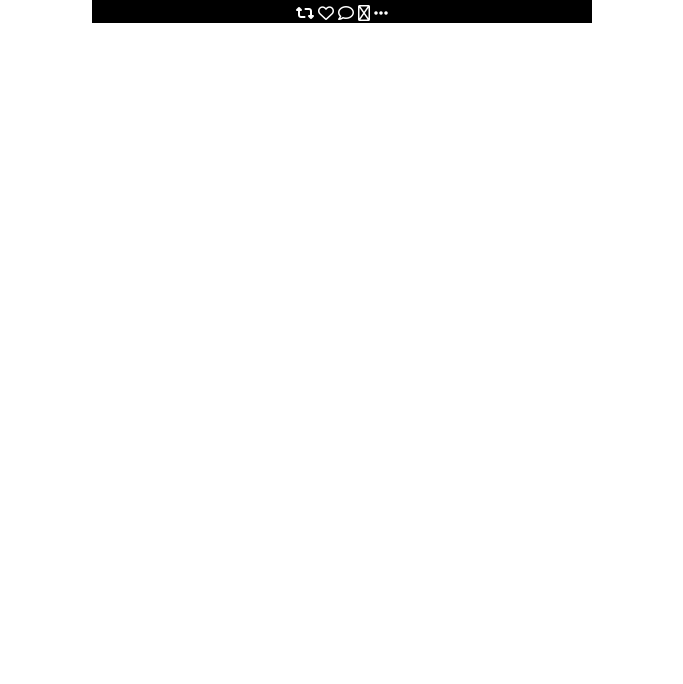
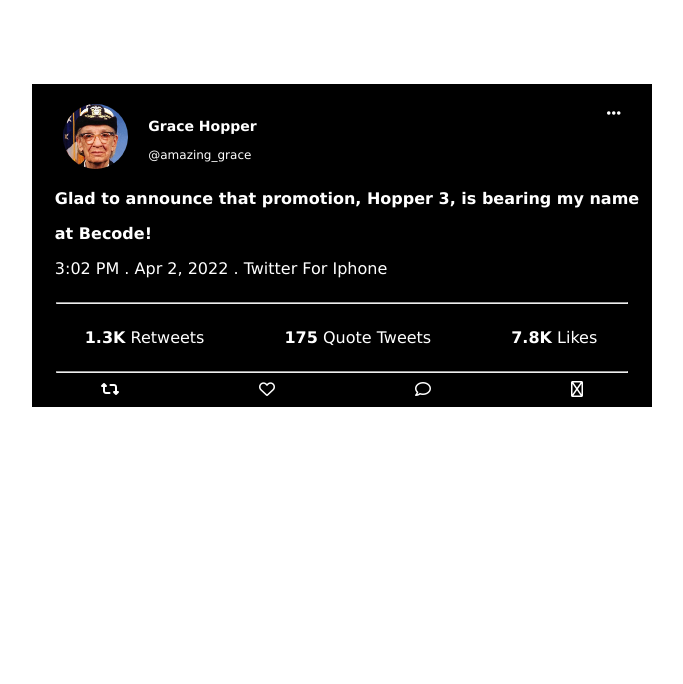
Before and after one commit to Tibedo/Tweet, a plain HTML site: page index.html in a window 1280 px wide. Shown: the part 116-800 px from the top of the page, without its empty margins (298-981 px from the left). Drawn offline with Linux system fonts and the light colour scheme.

Commit message:
Tweet Hopper

```diff
--- a/index.html
+++ b/index.html
@@ -33,7 +33,7 @@
 
         <div class="points">
 
-            <button>...</button>
+            <i class="fa-solid fa-ellipsis"></i>
 
         </div>
 
@@ -41,17 +41,26 @@
 
 
     <section class="main">
+        <b>Glad to announce that promotion, Hopper 3, is bearing my name </b><p><b>at Becode!</b></p>
+        <p>3:02 PM . Apr 2, 2022 . Twitter For Iphone</p>
 
     </section>
 
+    <hr width="570px">
 
     <section class="like">
 
+      <p><b>1.3K</b> Retweets</p>
+      <p><b>175</b> Quote Tweets</p>
+      <p><b>7.8K</b> Likes</p>
+
     </section>
+
+    <hr width="570px">
 
     <footer class="button">
 
-        <i class="fa-solid fa-retweet"></i>
+<i class="fa-solid fa-retweet"></i>
 
 <i class="fa-regular fa-heart"></i>
 
@@ -59,7 +68,6 @@
 
 <i class="fa-regular fa-arrow-up-from-bracket"></i>
 
-<i class="fa-solid fa-ellipsis"></i>
 
     </footer>
 
--- a/style.css
+++ b/style.css
@@ -1,16 +1,19 @@
 body {
-
+ display: flex;
+ margin-top: 200px;
 }
 
 article {
     display: flex;
     flex-flow: column;
-    width: 500px;
+    width: 600px;
     align-items: center;
     background-color: black;
     color: white;
     position: relative;
-    margin: auto auto;
+    margin: 0 auto;
+    font-family: Verdana, Geneva, Tahoma, sans-serif;
+    padding: 10px;
 }
 
 .head {
@@ -21,7 +24,7 @@
 }
 
 .hopper {
-    width: 18%;
+    width: 65px;
     border-radius: 50px;
 
 }
@@ -29,5 +32,31 @@
 .person{
     display: block;
     float: right;
-    margin-right: 250px;
+    margin-right: 350px;
+    font-size: 75%;
+    padding-left: 20px;
 }
+
+.main {
+    margin-left: 10px;
+    margin-top: 5px;
+}
+
+.like {
+    display: flex;
+    margin-right: 2px;
+
+}
+
+.like>p {
+    padding: 0 40px;
+}
+
+.button {
+    display: flex;
+
+}
+
+.button>i {
+    padding: 0 70px;
+}
```
